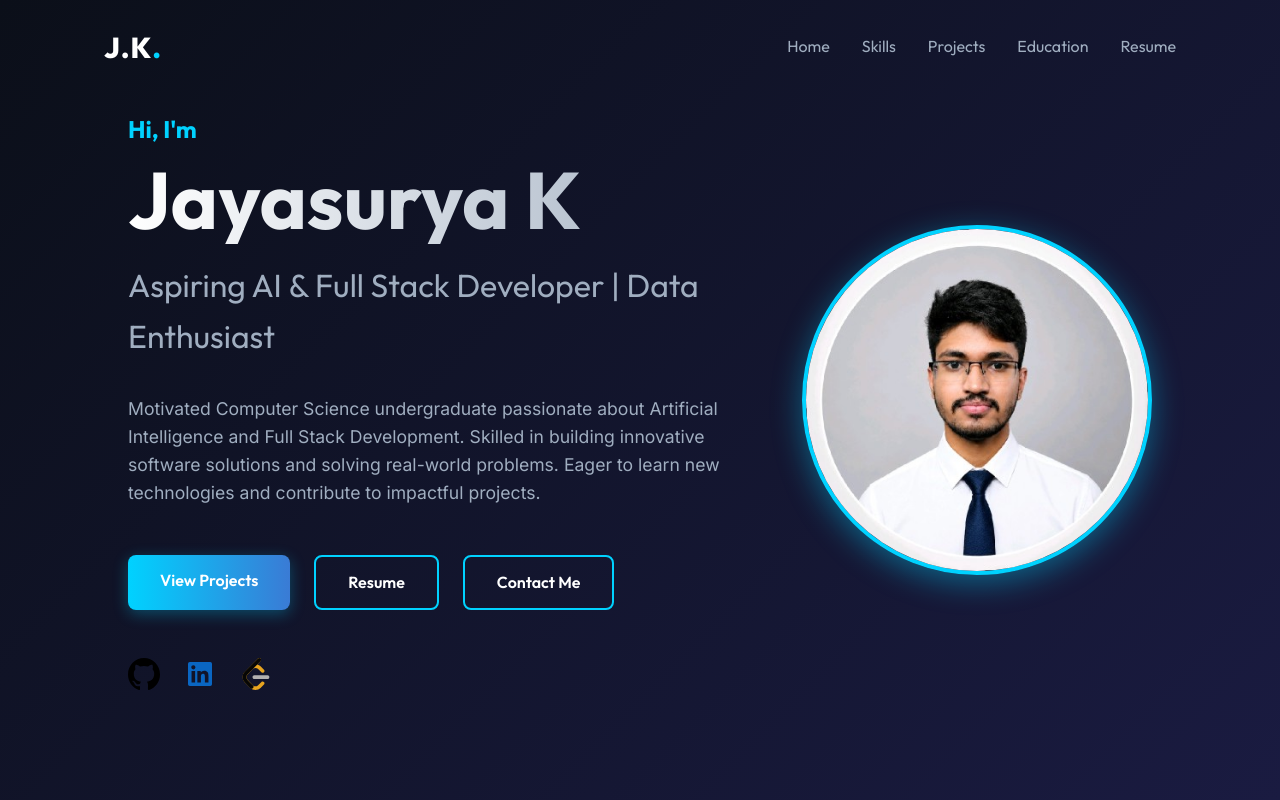
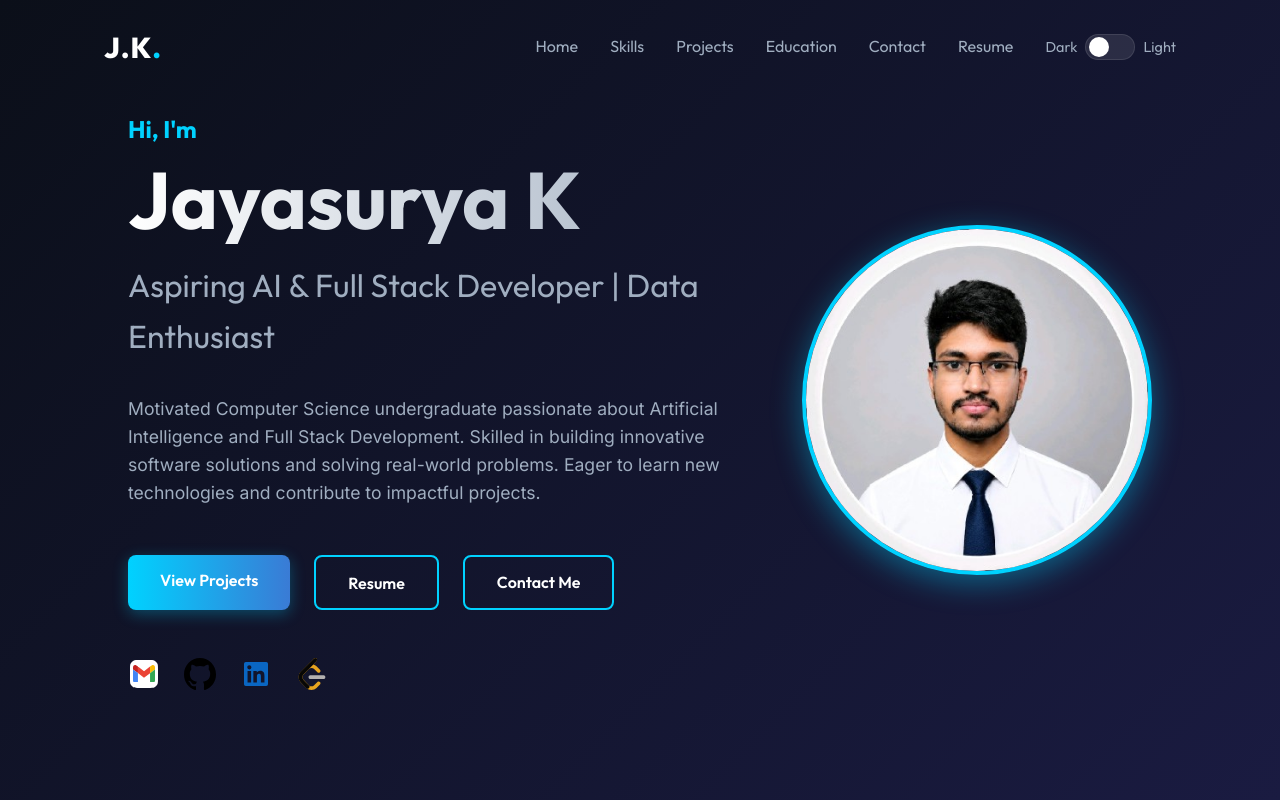
Before and after one commit to JAYASURYA-KK/portfolio, a React (Create React App) app: page / in a window 1280 px wide. Shown: the top 800 px of the page. Built offline with nearby package versions, Linux system fonts and the light colour scheme.

Commit message:
Add dark/light mode toggle, update mobile responsiveness, integrate Sentinel AI project, and implement floating Resume Modal

```diff
--- a/src/App.js
+++ b/src/App.js
@@ -1,4 +1,4 @@
-import React from 'react';
+import React, { useState } from 'react';
 import './App.css';
 import Navbar from './components/Navbar';
 import HeroSection from './components/HeroSection';
@@ -6,16 +6,21 @@ import Skills from './components/Skills';
 import Projects from './components/Projects';
 import Education from './components/Education';
 import Contact from './components/Contact';
+import ResumeModal from './components/ResumeModal';
 
 function App() {
+  const [isResumeOpen, setIsResumeOpen] = useState(false);
+
   return (
     <div className="App">
-      <Navbar />
-      <HeroSection />
+      <Navbar onOpenResume={() => setIsResumeOpen(true)} />
+      <HeroSection onOpenResume={() => setIsResumeOpen(true)} />
       <Skills />
       <Projects />
       <Education />
       <Contact />
+
+      <ResumeModal isOpen={isResumeOpen} onClose={() => setIsResumeOpen(false)} />
 
       <footer className="footer">
         <p>© 2026 Jayasurya K. All rights reserved.</p>
--- a/src/components/Education.css
+++ b/src/components/Education.css
@@ -10,7 +10,7 @@
 .column-title {
   font-size: 2rem;
   margin-bottom: 2.5rem;
-  color: #fff;
+  color: var(--text-primary);
 }
 
 .timeline {
@@ -50,7 +50,7 @@
 
 .timeline-item h4 {
   font-size: 1.2rem;
-  color: #fff;
+  color: var(--text-primary);
   margin-bottom: 0.3rem;
 }
 
--- a/src/components/HeroSection.css
+++ b/src/components/HeroSection.css
@@ -41,7 +41,7 @@
   font-size: 5rem;
   line-height: 1.1;
   margin-bottom: 1rem;
-  background: linear-gradient(to right, #fff, #a0aec0);
+  background: linear-gradient(to right, var(--text-primary), var(--text-secondary));
   -webkit-background-clip: text;
   -webkit-text-fill-color: transparent;
 }
@@ -134,6 +134,7 @@
 
   .cta-buttons {
     justify-content: center;
+    flex-wrap: wrap;
   }
 
   .social-links {
--- a/src/components/HeroSection.js
+++ b/src/components/HeroSection.js
@@ -2,7 +2,7 @@ import React from 'react';
 import './HeroSection.css';
 import profileImage from '../assets/profile.jpg';
 
-const HeroSection = () => {
+const HeroSection = ({ onOpenResume }) => {
   return (
     <section id="home" className="section hero-section">
       <div className="hero-content">
@@ -19,11 +19,14 @@ const HeroSection = () => {
 
           <div className="cta-buttons">
             <a href="#projects" className="btn btn-primary">View Projects</a>
-            <a href="/resume.pdf" target="_blank" rel="noreferrer" className="btn btn-secondary">Resume</a>
-            <a href="mailto:jayasurya272007@gmail.com" className="btn btn-secondary">Contact Me</a>
+            <button onClick={onOpenResume} className="btn btn-secondary">Resume</button>
+            <a href="#contact" className="btn btn-secondary">Contact Me</a>
           </div>
 
           <div className="social-links">
+            <a href="mailto:jayasurya272007@gmail.com" className="social-icon">
+              <img src="/icons/gmail-svgrepo-com.svg" alt="Gmail" />
+            </a>
             <a href="https://github.com/JAYASURYA-KK" target="_blank" rel="noreferrer" className="social-icon">
               <img src="/icons/github.svg" alt="GitHub" />
             </a>
--- a/src/components/Navbar.css
+++ b/src/components/Navbar.css
@@ -9,7 +9,7 @@
 }
 
 .navbar.scrolled {
-  background: rgba(11, 15, 25, 0.9);
+  background: var(--nav-bg);
   backdrop-filter: blur(10px);
   -webkit-backdrop-filter: blur(10px);
   padding: 1rem 0;
@@ -30,7 +30,7 @@
   font-family: 'Outfit', sans-serif;
   font-size: 1.8rem;
   font-weight: 800;
-  color: #fff;
+  color: var(--text-primary);
   letter-spacing: 1px;
 }
 
@@ -45,20 +45,27 @@
   gap: 2rem;
 }
 
-.nav-links a {
+.nav-links a,
+.nav-resume-btn {
   color: var(--text-secondary);
   font-family: 'Outfit', sans-serif;
   font-weight: 500;
   font-size: 1rem;
   transition: var(--transition);
   position: relative;
+  background: none;
+  border: none;
+  cursor: pointer;
+  padding: 0;
 }
 
-.nav-links a:hover {
-  color: #fff;
+.nav-links a:hover,
+.nav-resume-btn:hover {
+  color: var(--text-primary);
 }
 
-.nav-links a::after {
+.nav-links a::after,
+.nav-resume-btn::after {
   content: '';
   position: absolute;
   width: 0;
@@ -69,12 +76,107 @@
   transition: var(--transition);
 }
 
-.nav-links a:hover::after {
+.nav-links a:hover::after,
+.nav-resume-btn:hover::after {
   width: 100%;
 }
 
+.theme-toggle-container {
+  display: flex;
+  align-items: center;
+  gap: 0.5rem;
+}
+
+.theme-label {
+  font-family: 'Outfit', sans-serif;
+  font-weight: 500;
+  font-size: 0.9rem;
+  color: var(--text-secondary);
+}
+
+.theme-switch {
+  width: 50px;
+  height: 26px;
+  background: rgba(255, 255, 255, 0.1);
+  border: 1px solid var(--card-border);
+  border-radius: 20px;
+  position: relative;
+  cursor: pointer;
+  transition: background 0.3s ease;
+  display: flex;
+  align-items: center;
+}
+
+.theme-switch.light {
+  background: var(--accent-cyan);
+}
+
+.switch-handle {
+  width: 20px;
+  height: 20px;
+  background: var(--text-primary);
+  border-radius: 50%;
+  position: absolute;
+  left: 3px;
+  transition: transform 0.3s ease;
+}
+
+.theme-switch.light .switch-handle {
+  transform: translateX(24px);
+  background: #ffffff;
+}
+
+.hamburger {
+  display: none;
+  cursor: pointer;
+  z-index: 1001;
+}
+
+.bar {
+  display: block;
+  width: 25px;
+  height: 3px;
+  margin: 5px auto;
+  transition: all 0.3s ease-in-out;
+  background-color: var(--text-primary);
+}
+
 @media (max-width: 768px) {
+  .hamburger {
+    display: block;
+  }
+
   .nav-links {
-    display: none; /* Add a hamburger menu for production, hiding for simplicity here */
+    position: fixed;
+    top: 0;
+    right: -100%;
+    height: 100vh;
+    width: 250px;
+    background: var(--bg-color);
+    flex-direction: column;
+    justify-content: center;
+    align-items: center;
+    transition: 0.4s;
+    box-shadow: -5px 0 15px rgba(0, 0, 0, 0.5);
+  }
+
+  .nav-links.active {
+    right: 0;
+  }
+
+  .nav-links li {
+    margin: 1rem 0;
+  }
+
+  .bar.open:nth-child(1) {
+    transform: translateY(8px) rotate(45deg);
+  }
+
+  .bar.open:nth-child(2) {
+    opacity: 0;
+  }
+
+  .bar.open:nth-child(3) {
+    transform: translateY(-8px) rotate(-45deg);
   }
 }
--- a/src/components/Navbar.js
+++ b/src/components/Navbar.js
@@ -1,8 +1,10 @@
 import React, { useState, useEffect } from 'react';
 import './Navbar.css';
 
-const Navbar = () => {
+const Navbar = ({ onOpenResume }) => {
   const [scrolled, setScrolled] = useState(false);
+  const [isDarkMode, setIsDarkMode] = useState(true);
+  const [isMobileMenuOpen, setIsMobileMenuOpen] = useState(false);
 
   useEffect(() => {
     const handleScroll = () => {
@@ -12,16 +14,46 @@ const Navbar = () => {
     return () => window.removeEventListener('scroll', handleScroll);
   }, []);
 
+  const toggleTheme = () => {
+    setIsDarkMode(!isDarkMode);
+    if (isDarkMode) {
+      document.body.classList.add('light-mode');
+    } else {
+      document.body.classList.remove('light-mode');
+    }
+  };
+
+  const toggleMobileMenu = () => {
+    setIsMobileMenuOpen(!isMobileMenuOpen);
+  };
+
   return (
     <nav className={`navbar ${scrolled ? 'scrolled' : ''}`}>
       <div className="nav-content">
         <a href="#home" className="logo">J.K</a>
-        <ul className="nav-links">
-          <li><a href="#home">Home</a></li>
-          <li><a href="#skills">Skills</a></li>
-          <li><a href="#projects">Projects</a></li>
-          <li><a href="#education">Education</a></li>
-          <li><a href="/resume.pdf" target="_blank" rel="noreferrer">Resume</a></li>
+
+        <div className="hamburger" onClick={toggleMobileMenu}>
+          <div className={`bar ${isMobileMenuOpen ? 'open' : ''}`}></div>
+          <div className={`bar ${isMobileMenuOpen ? 'open' : ''}`}></div>
+          <div className={`bar ${isMobileMenuOpen ? 'open' : ''}`}></div>
+        </div>
+
+        <ul className={`nav-links ${isMobileMenuOpen ? 'active' : ''}`}>
+          <li><a href="#home" onClick={() => setIsMobileMenuOpen(false)}>Home</a></li>
+          <li><a href="#skills" onClick={() => setIsMobileMenuOpen(false)}>Skills</a></li>
+          <li><a href="#projects" onClick={() => setIsMobileMenuOpen(false)}>Projects</a></li>
+          <li><a href="#education" onClick={() => setIsMobileMenuOpen(false)}>Education</a></li>
+          <li><a href="#contact" onClick={() => setIsMobileMenuOpen(false)}>Contact</a></li>
+          <li><button className="nav-resume-btn" onClick={() => { setIsMobileMenuOpen(false); onOpenResume(); }}>Resume</button></li>
+          <li>
+            <div className="theme-toggle-container">
+              <span className="theme-label">Dark</span>
+              <div className={`theme-switch ${!isDarkMode ? 'light' : ''}`} onClick={toggleTheme}>
+                <div className="switch-handle"></div>
+              </div>
+              <span className="theme-label">Light</span>
+            </div>
+          </li>
         </ul>
       </div>
     </nav>
--- a/src/components/Projects.css
+++ b/src/components/Projects.css
@@ -61,7 +61,7 @@
 .project-title {
   font-size: 1.4rem;
   margin-bottom: 1rem;
-  color: #fff;
+  color: var(--text-primary);
 }
 
 .project-tech {
@@ -97,7 +97,7 @@
 }
 
 .project-link {
-  color: #fff;
+  color: var(--text-primary);
   font-size: 0.9rem;
   font-weight: 600;
   display: flex;
--- /dev/null
+++ b/src/components/ResumeModal.css
@@ -0,0 +1,132 @@
+.modal-overlay {
+  position: fixed;
+  top: 0;
+  left: 0;
+  width: 100vw;
+  height: 100vh;
+  background: rgba(0, 0, 0, 0.7);
+  backdrop-filter: blur(5px);
+  -webkit-backdrop-filter: blur(5px);
+  display: flex;
+  justify-content: center;
+  align-items: center;
+  z-index: 2000;
+  animation: fadeIn 0.3s ease-out;
+}
+
+.modal-content {
+  background: var(--bg-color);
+  width: 90%;
+  max-width: 900px;
+  height: 85vh;
+  border-radius: 12px;
+  border: 1px solid var(--card-border);
+  box-shadow: 0 10px 40px rgba(0, 0, 0, 0.5);
+  display: flex;
+  flex-direction: column;
+  overflow: hidden;
+  animation: slideUp 0.3s ease-out;
+}
+
+.modal-header {
+  padding: 1rem 1.5rem;
+  border-bottom: 1px solid var(--card-border);
+  display: flex;
+  justify-content: space-between;
+  align-items: center;
+  background: rgba(255, 255, 255, 0.02);
+}
+
+.modal-header h2 {
+  font-size: 1.5rem;
+  color: var(--text-primary);
+  margin: 0;
+}
+
+.modal-actions {
+  display: flex;
+  align-items: center;
+  gap: 1rem;
+}
+
+.download-btn {
+  padding: 0.5rem 1rem;
+  font-size: 0.9rem;
+  text-decoration: none;
+}
+
+.close-btn {
+  background: transparent;
+  border: none;
+  color: var(--text-primary);
+  font-size: 2rem;
+  line-height: 1;
+  cursor: pointer;
+  transition: color 0.2s;
+}
+
+.close-btn:hover {
+  color: var(--accent-cyan);
+}
+
+.modal-body {
+  flex: 1;
+  width: 100%;
+  background: #f5f5f5; /* PDF viewers usually look better on light backgrounds */
+}
+
+.resume-iframe {
+  width: 100%;
+  height: 100%;
+  display: block;
+}
+
+.pdf-fallback {
+  display: flex;
+  flex-direction: column;
+  align-items: center;
+  justify-content: center;
+  height: 100%;
+  padding: 2rem;
+  text-align: center;
+  color: #333;
+}
+
+.pdf-fallback p {
+  margin-bottom: 1rem;
+}
+
+@keyframes fadeIn {
+  from { opacity: 0; }
+  to { opacity: 1; }
+}
+
+@keyframes slideUp {
+  from { transform: translateY(30px); opacity: 0; }
+  to { transform: translateY(0); opacity: 1; }
+}
+
+@media (max-width: 768px) {
+  .modal-content {
+    width: 95%;
+    height: 85vh;
+  }
+
+  .modal-header {
+    padding: 0.8rem 1rem;
+  }
+
+  .modal-header h2 {
+    font-size: 1.2rem;
+  }
+
+  .download-btn {
+    padding: 0.4rem 0.8rem;
+    font-size: 0.8rem;
+  }
+
+  .modal-body {
+    -webkit-overflow-scrolling: touch;
+    overflow-y: auto;
+  }
+}
--- /dev/null
+++ b/src/components/ResumeModal.js
@@ -0,0 +1,38 @@
+import React from 'react';
+import './ResumeModal.css';
+
+const ResumeModal = ({ isOpen, onClose }) => {
+  if (!isOpen) return null;
+
+  return (
+    <div className="modal-overlay" onClick={onClose}>
+      <div className="modal-content" onClick={(e) => e.stopPropagation()}>
+        <div className="modal-header">
+          <h2>Resume</h2>
+          <div className="modal-actions">
+            <a href="/resume.pdf" download="Jayasurya_Resume.pdf" className="btn btn-primary download-btn">
+              Download PDF
+            </a>
+            <button className="close-btn" onClick={onClose}>×</button>
+          </div>
+        </div>
+        <div className="modal-body">
+          <object
+            data="/resume.pdf#view=FitH"
+            type="application/pdf"
+            className="resume-iframe"
+          >
+            <div className="pdf-fallback">
+              <p>Your browser doesn't support embedded PDFs.</p>
+              <a href="/resume.pdf" download="Jayasurya_Resume.pdf" className="btn btn-primary">
+                Download Resume
+              </a>
+            </div>
+          </object>
+        </div>
+      </div>
+    </div>
+  );
+};
+
+export default ResumeModal;
--- a/src/components/Skills.css
+++ b/src/components/Skills.css
@@ -21,7 +21,7 @@
 .category-title {
   font-size: 1.3rem;
   margin-bottom: 1.5rem;
-  color: #fff;
+  color: var(--text-primary);
   border-bottom: 1px solid var(--card-border);
   padding-bottom: 0.5rem;
 }
```
Also changed, not shown: src/components/Projects.js (+9 -1 lines), src/index.css (+17 -0 lines), public/icons/gmail-svgrepo-com.svg (added), public/screenshots/sentinel_ai.png (added).
